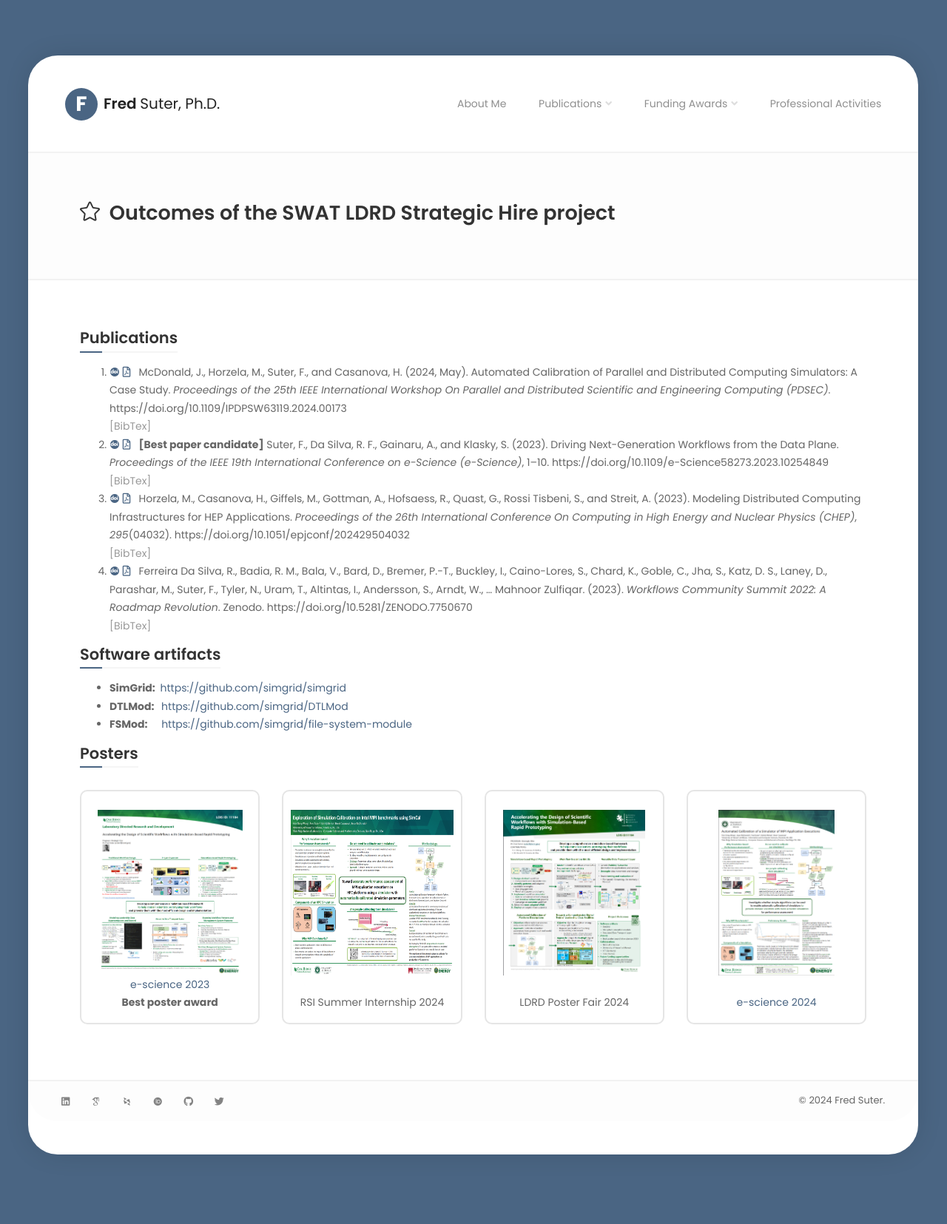
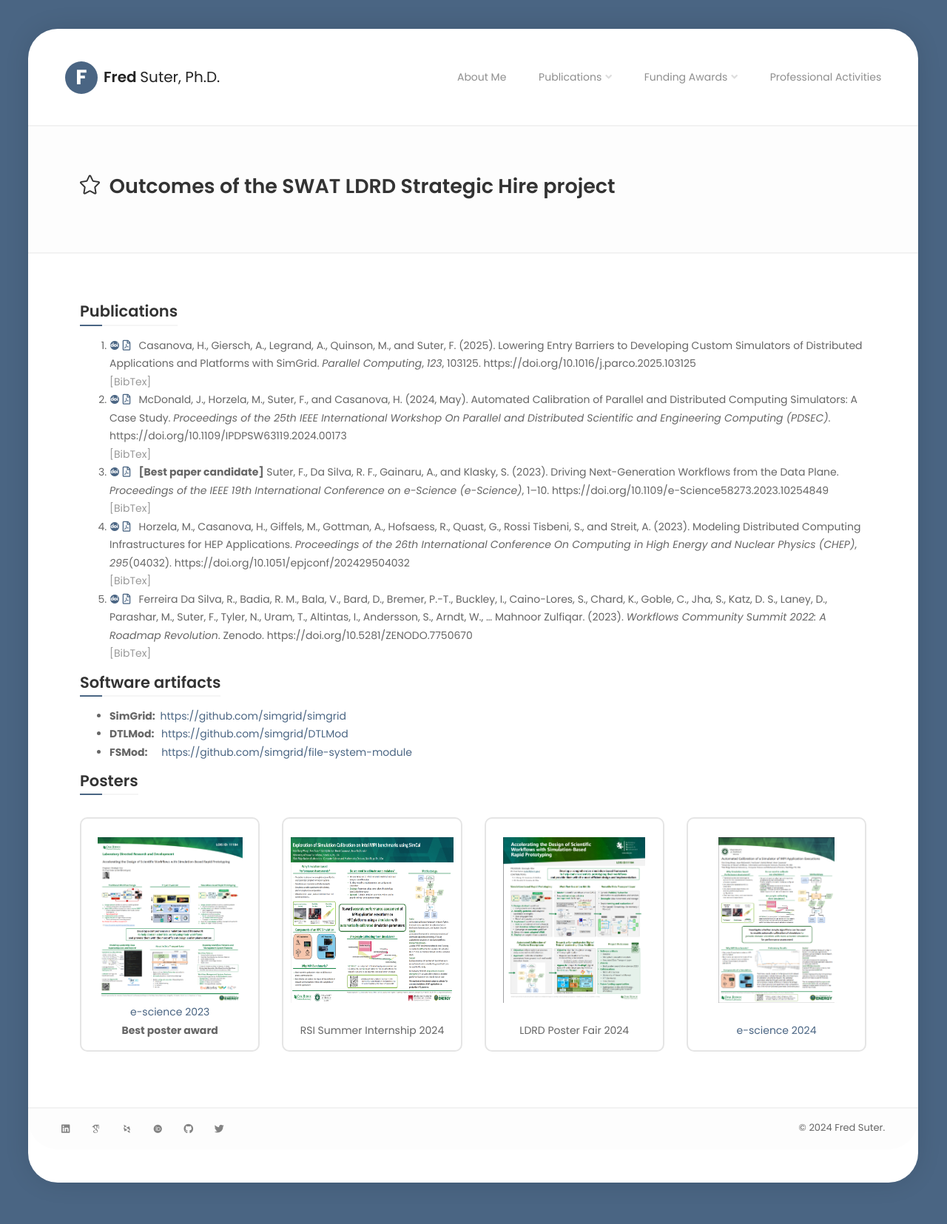
Before and after one commit to frs69wq/fred-suter.github.io, a Jekyll site: the page built from _pages/swat-outcomes.html, in a window 1280 px wide. Shown: the whole page at 74% size. Built offline with Jekyll 4.4.1, drawn with Linux system fonts in a browser that asks for light colours; some web fonts are replaced.

Commit message:
add parco

```diff
--- a/_pages/swat-outcomes.html
+++ b/_pages/swat-outcomes.html
@@ -17,6 +17,38 @@ permalink: /swat-outcomes.html
             <div class="block-title">
 	      <h2 style="margin-bottom: 0">Publications</h2>
 <ol>
+<li>
+<a href="http://dx.doi.org/10.1016/j.parco.2025.103125" target="_blank">
+  <i class="ai ai-doi"></i>
+</a>
+
+<a href="/files/publications/simgrid-parco25.pdf" target="_blank">
+  <i class="far fa-file-pdf"></i>
+</a>&nbsp;
+<span id="simgrid-parco25">Casanova, H., Giersch, A., Legrand, A., Quinson, M., and Suter, F. (2025). Lowering Entry Barriers to Developing Custom Simulators of
+            Distributed Applications and Platforms with SimGrid. <i>Parallel Computing</i>, <i>123</i>, 103125. https://doi.org/10.1016/j.parco.2025.103125</span>
+<br />
+<a data-toggle="collapse" href="#bib-simgrid-parco25" role="button" aria-expanded="false"
+   aria-controls="bib-simgrid-parco25" style="color: #999">
+  [BibTex]
+</a>
+
+<div class="collapse" id="bib-simgrid-parco25">
+  <figure class="highlight"><pre><code class="language-plain" data-lang="plain">@article{simgrid-parco25,
+  author = {Casanova, Henri and Giersch, Arnaud and Legrand, Arnaud and Quinson, Martin and Suter, Frédéric},
+  title = {{Lowering Entry Barriers to Developing Custom Simulators of
+              Distributed Applications and Platforms with SimGrid}},
+  journal = {Parallel Computing},
+  volume = {123},
+  pages = {103125},
+  year = {2025},
+  doi = {10.1016/j.parco.2025.103125}
+}
+
+  </code></pre></figure>
+</div>
+</li>
+
 <li>
 <a href="http://dx.doi.org/10.1109/IPDPSW63119.2024.00173" target="_blank">
   <i class="ai ai-doi"></i>
```
